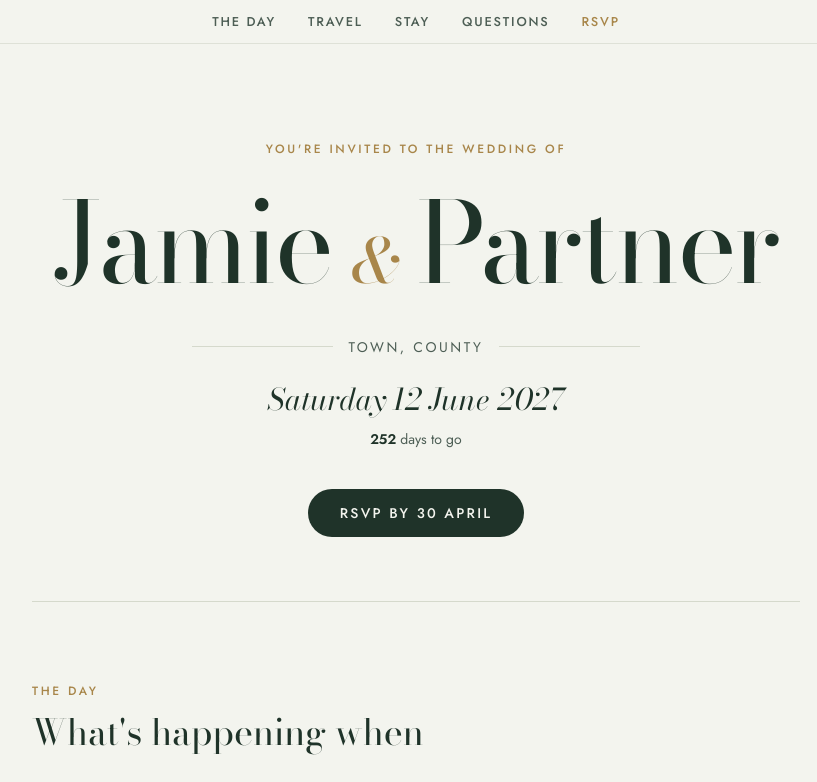
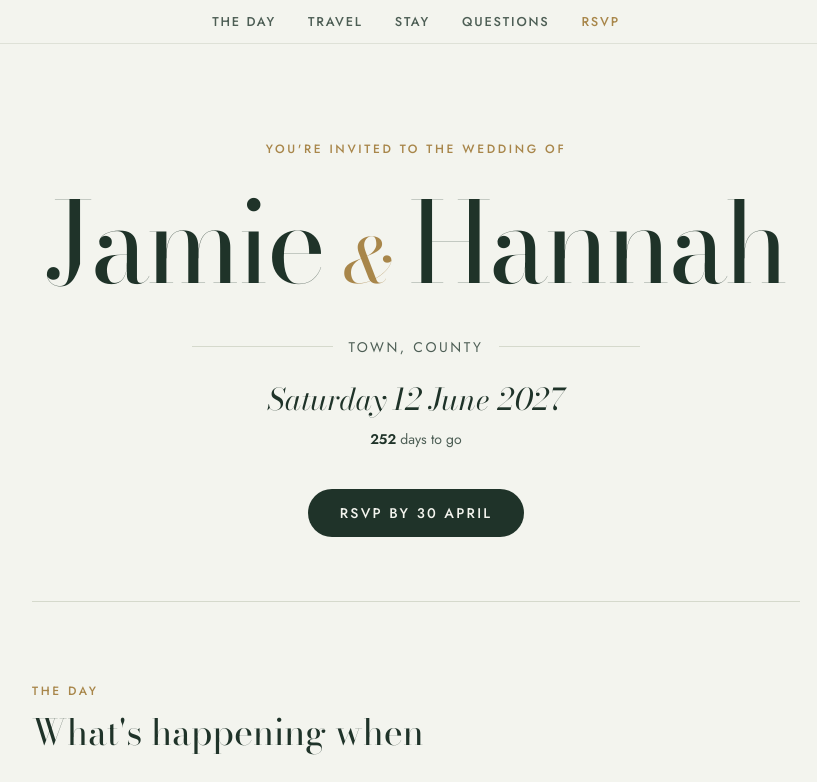
Before and after one commit to jamieharper0798/Apps, a React (Vite) app in the folder wedding/: page / in a window 1280 px wide. Shown: the top 782 px of the page, without its empty margins (224-1041 px from the left). Built offline with nearby package versions, Linux system fonts and the light colour scheme.

Commit message:
Add Hannah's name to the wedding site
Co-Authored-By: Claude Opus 5.5 <noreply@anthropic.com>
Claude-Session: https://claude.ai/code/session_01EmRaiQFBuzG894yJQhP3g3

```diff
--- a/wedding/src/wedding.ts
+++ b/wedding/src/wedding.ts
@@ -2,7 +2,7 @@
 // Lines marked TODO are placeholders that still need your real details.
 
 export const wedding = {
-  couple: ['Jamie', 'Partner'] as const, // TODO: your partner's first name
+  couple: ['Jamie', 'Hannah'] as const,
   // Local time of the ceremony. Used for the date line and the countdown.
   date: '2027-06-12T15:00:00', // TODO
   rsvpBy: '2027-04-30', // TODO
```
